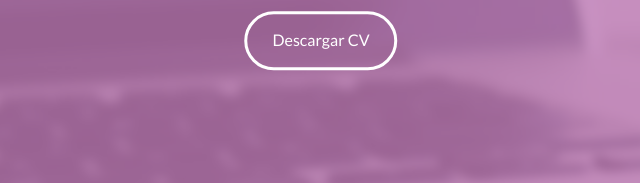
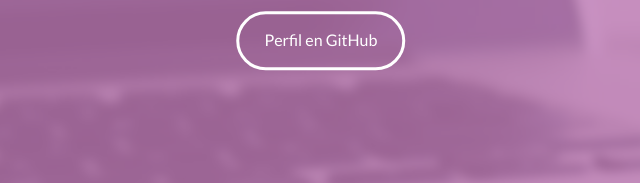
Before and after one commit to Piliansa/Portfolio, a website: page index.html in a window 1280 px wide. Shown: the part 428-611 px from the top of the page, 319-959 px from the left. Drawn offline with nearby package versions, Linux system fonts and the light colour scheme.

Commit message:
agregar git

```diff
--- a/index.html
+++ b/index.html
@@ -50,7 +50,7 @@
         <div id="lead-content">
             <h1>Pilar Ansa </h1>
             <h2>Estudiante de programación</h2>
-            <a href="#" class="btn-rounded-white">Descargar CV</a>
+            <a href="https://github.com/Piliansa" class="btn-rounded-white">Perfil en GitHub</a>
         </div>
         <!-- End #lead-content -->
 
```
